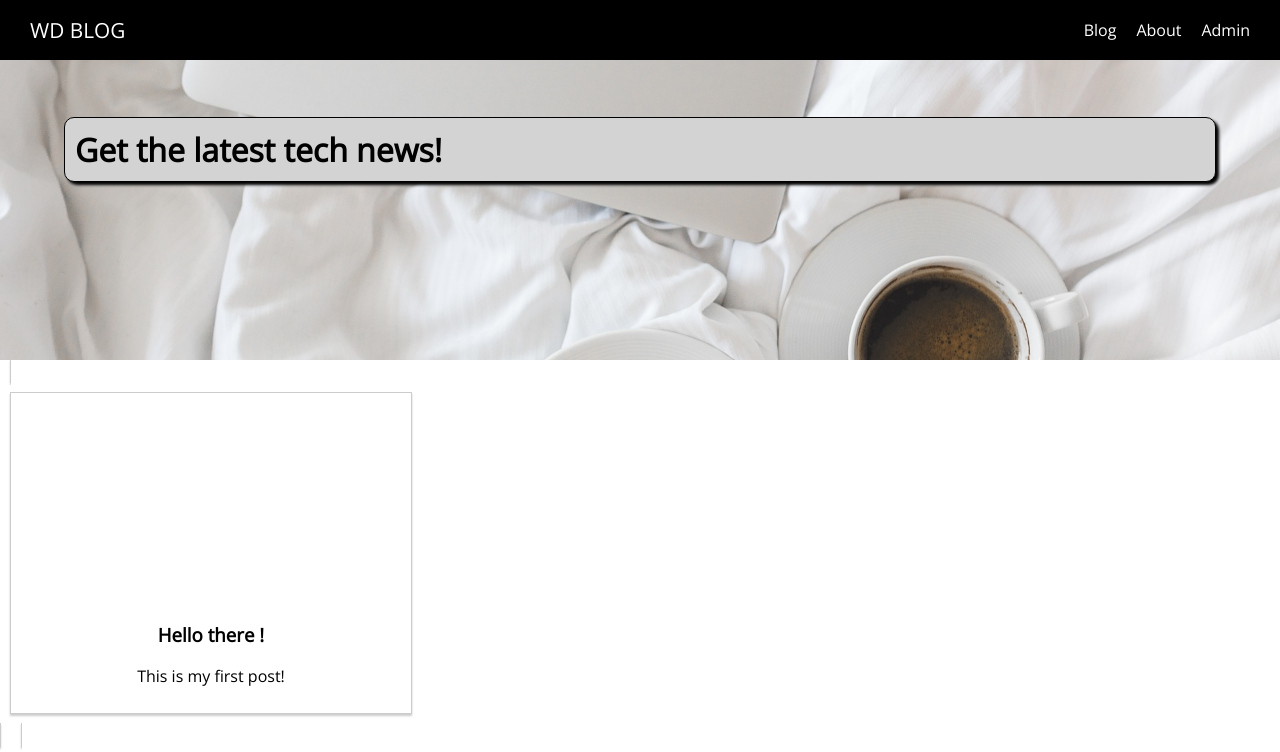
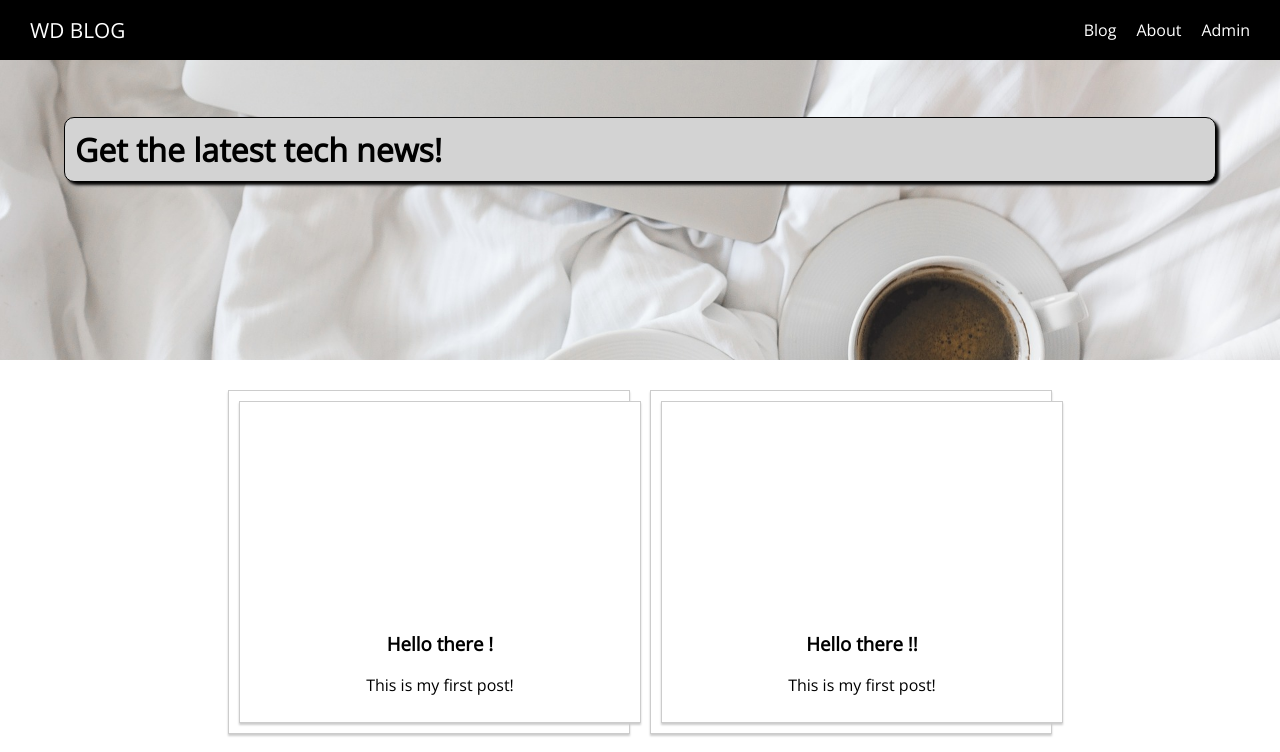
Before and after one commit to Kashima-Taichi/nuxt.js-study, a Nuxt app: page / in a window 1280 px wide. Shown: the top 752 px of the page. Built offline with nearby package versions, Linux system fonts and the light colour scheme.

Commit message:
投稿リストの共通化

```diff
--- /dev/null
+++ b/components/Posts/PostList.vue
@@ -0,0 +1,28 @@
+<template>
+  <section class="post-list">
+    <PostPreview id="1" thumbnail title="Hello there !" previewText="This is my first post!" />
+    <PostPreview id="2" thumbnail title="Hello there !!" previewText="This is my first post!" />
+    <PostPreview id="3" thumbnail title="Hello there !!!" previewText="This is my first post!" />
+  </section>
+</template>
+
+<script>
+import PostPreview from "@/components/Posts/PostPreview";
+
+export default {
+  components: {
+    PostPreview,
+  },
+};
+</script>
+
+<style soped>
+.post-list {
+  display: flex;
+  padding: 20px;
+  box-sizing: border-box;
+  flex-wrap: wrap;
+  align-items: center;
+  justify-content: center;
+}
+</style>
--- a/pages/index.vue
+++ b/pages/index.vue
@@ -3,20 +3,16 @@
     <section class="intro">
       <h1>Get the latest tech news!</h1>
     </section>
-    <section class="feature-posts">
-      <PostPreview id="1" thumbnail title="Hello there !" previewText="This is my first post!" />
-      <PostPreview id="2" thumbnail title="Hello there !!" previewText="This is my first post!" />
-      <PostPreview id="3" thumbnail title="Hello there !!!" previewText="This is my first post!" />
-    </section>
+    <PostList />
   </div>
 </template>
 
 <script>
-import PostPreview from "@/components/Posts/PostPreview";
+import PostList from "@/components/Posts/PostList";
 
 export default {
   components: {
-    PostPreview,
+    PostList,
   },
 };
 </script>
--- a/pages/posts/index.vue
+++ b/pages/posts/index.vue
@@ -1,6 +1,18 @@
 <template>
-  <div class="posts-page"></div>
+  <div class="posts-page">
+    <PostList />
+  </div>
 </template>
+
+<script>
+import PostList from "@/components/Posts/PostList";
+
+export default {
+  components: {
+    PostList,
+  },
+};
+</script>
 
 <style scoped>
 .post-page {
```
